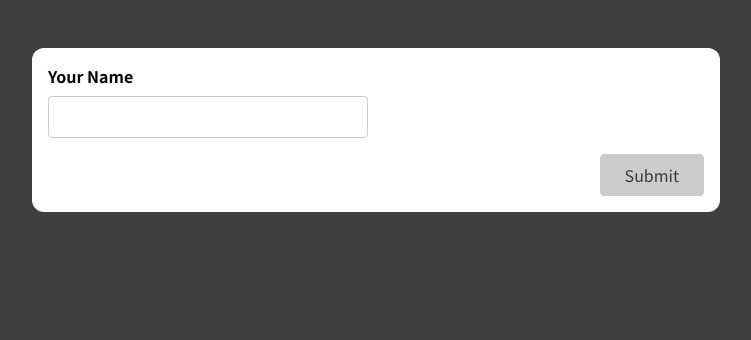
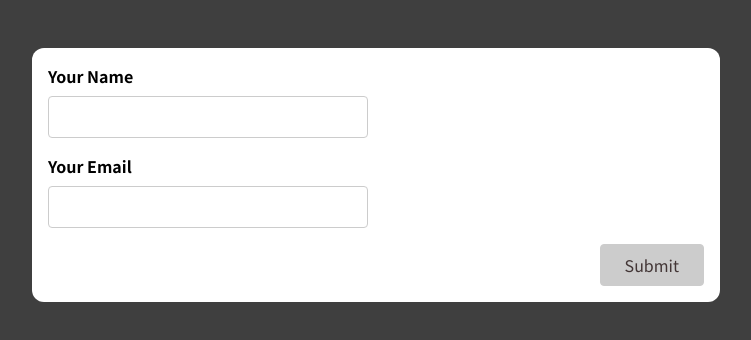
Before and after one commit to WanChangLai/Forms-In-React, a React (Create React App) app: page / in a window 1280 px wide. Shown: the top 340 px of the page, without its empty margins (264-1015 px from the left). Built offline with nearby package versions, Linux system fonts and the light colour scheme.

Commit message:
Add Email Input

```diff
--- a/package.json
+++ b/package.json
@@ -9,6 +9,7 @@
     "react": "^18.0.0",
     "react-dom": "^18.0.0",
     "react-scripts": "^5.0.1",
+    "validator": "^13.7.0",
     "web-vitals": "^0.2.4"
   },
   "scripts": {
--- a/src/components/SimpleInput.js
+++ b/src/components/SimpleInput.js
@@ -3,15 +3,21 @@
 const SimpleInput = (props) => {
 
   const[enteredName,setEnteredName] = useState('');
+  const[enteredEmail,setEnteredEmail] = useState('');
   //this state reflect that whether the user touch the name or not
   const [enteredNameTouched,setEnteredNameTouched] = useState(false);
+  const [enteredEmailTouched,setEnteredEmailTouched] = useState(false);
 
   const enteredNameIsValid = enteredName.trim() !=='';
   const nameInputIsInvalid = !enteredNameIsValid && enteredNameTouched;
 
+  const enteredEmailIsValid = enteredEmail.includes('@');
+  const emailInputIsInValid = !enteredEmailIsValid && enteredEmailTouched;
+
+
   let formIsValid = false;
 
-  if(enteredNameIsValid){
+  if(enteredNameIsValid && enteredEmailIsValid){
     formIsValid = true;
   }
 
@@ -19,9 +25,18 @@
     setEnteredName(event.target.value);
   };
 
+  const emailInputChangeHandler = event =>{
+    setEnteredEmail(event.target.value);
+  }
+
   const nameInputBlurHandler = () =>{
     setEnteredNameTouched(true);
   };
+
+  const emailInputBlurHandler = () =>{
+    setEnteredEmailTouched(true);
+  };
+
 
   const formSubmissionHandler = event =>{
     //this to prevent the browser to send a http request to the server once the form is submitted
@@ -34,17 +49,22 @@
     }
 
     console.log(enteredName);
+    console.log(enteredEmail);
 
     //nameInputRef.current.value = "" => this is not ideal and dont manipulate the DOM
     setEnteredName('');
     setEnteredNameTouched(false);
+    setEnteredEmail('');
+    setEnteredEmailTouched(false);
   };
-
-
 
 
 // change the css by assign a new class to it when error exist
 const nameInputClasses = nameInputIsInvalid
+  ? 'form-control invalid'
+  : 'form-control';
+
+const emailInputClasses = emailInputIsInValid
   ? 'form-control invalid'
   : 'form-control';
 
@@ -53,13 +73,24 @@
       <div className={nameInputClasses}>
         <label htmlFor='name'>Your Name</label>
         <input
-          type='text'
+          type='name'
           id='name'
           onChange={nameInputChangeHandler}
           onBlur={nameInputBlurHandler}
           value={enteredName}
         />
         {nameInputIsInvalid && (<p className="error-text">Name must no be empty.</p>)}
+      </div>
+      <div className={emailInputClasses}>
+        <label htmlFor="email">Your Email</label>
+        <input
+          type='email'
+          id='email'
+          onChange={emailInputChangeHandler}
+          onBlur={emailInputBlurHandler}
+          value={enteredEmail}
+        />
+        {emailInputIsInValid && (<p className="error-text">Please enter a valid email.</p>)}
       </div>
       <div className="form-actions">
         <button disabled={!formIsValid}>Submit</button>
```
Also changed, not shown: 1 other file (tests, documents, lock files or other folders).
